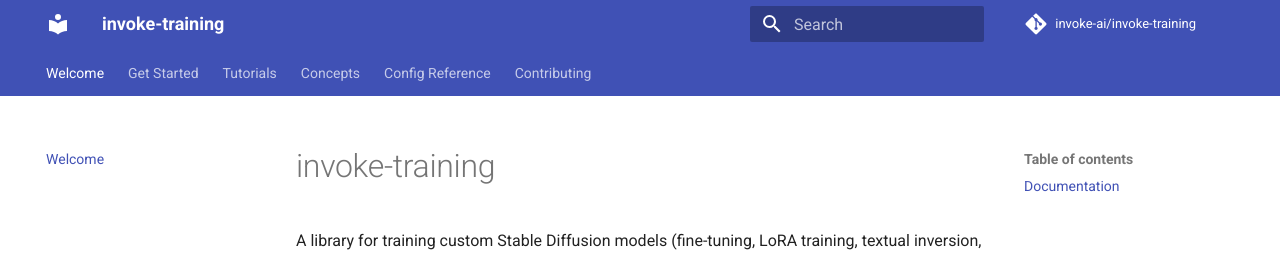
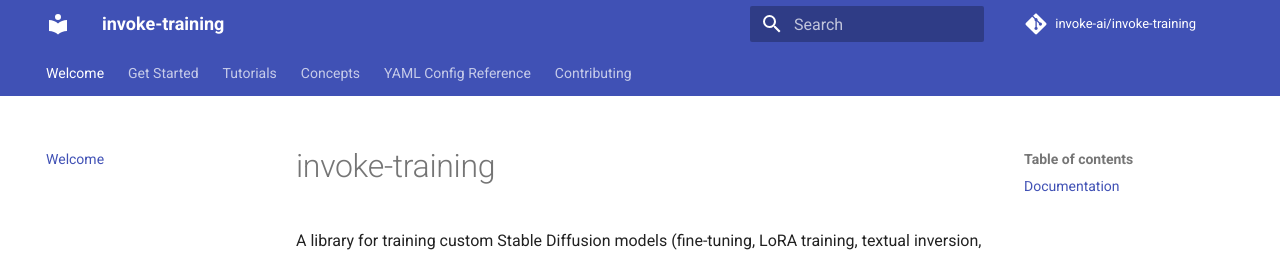
Before and after one commit to invoke-ai/invoke-training, an MkDocs documentation site: the page built from docs/index.md, in a window 1280 px wide. Shown: the top 256 px of the page. Built offline with MkDocs 1.6.1 and Material for MkDocs 9.7.7, drawn with Linux system fonts in a browser that asks for light colours; comment, search, counter and statistics services are not loaded; some of the changed lines change nothing that is shown.

Commit message:
Hide mkdocstrings member labels.

```diff
--- /dev/null
+++ b/docs/templates/python/material/labels.html
@@ -0,0 +1,5 @@
+<!--
+    This file is intentionally empty. It overrides the default contents of
+    https://github.com/mkdocstrings/python/blob/master/src/mkdocstrings_handlers/python/templates/material/labels.html
+    to hide labels (class-attribute, instance-attribute, etc.)
+-->
--- a/mkdocs.yml
+++ b/mkdocs.yml
@@ -9,6 +9,7 @@
   features:
     - navigation.tabs
     - navigation.indexes
+    - navigation.sections
     - content.code.copy
 
 markdown_extensions:
@@ -37,13 +38,13 @@
 - Concepts:
   - concepts/index.md
   - concepts/dataset_formats.md
-- Config Reference:
+- YAML Config Reference:
   - reference/config/index.md
   - pipelines:
-    - FinetuneLoRASDConfig: reference/config/pipelines/finetune_lora_sd_config.md
-    - FinetuneLoRASDXLConfig: reference/config/pipelines/finetune_lora_sdxl_config.md
-    - TextualInversionSDConfig: reference/config/pipelines/textual_inversion_sd_config.md
-    - TextualInversionSDXLConfig: reference/config/pipelines/textual_inversion_sdxl_config.md
+    - Finetune LoRA SD Config: reference/config/pipelines/finetune_lora_sd_config.md
+    - Finetune LoRA SDXL Config: reference/config/pipelines/finetune_lora_sdxl_config.md
+    - Textual Inversion SD Config: reference/config/pipelines/textual_inversion_sd_config.md
+    - Textual Inversion SDXL Config: reference/config/pipelines/textual_inversion_sdxl_config.md
   - shared:
     - data:
       - data_loader_config: reference/config/shared/data/data_loader_config.md
@@ -61,9 +62,12 @@
 - search
 - mkdocstrings:
     default_handler: python
+    custom_templates: docs/templates
     handlers:
       python:
         options:
+          show_root_heading: false
+          show_root_toc_entry: false
           show_bases: false
           show_source: false
           show_if_no_docstring: true
```
